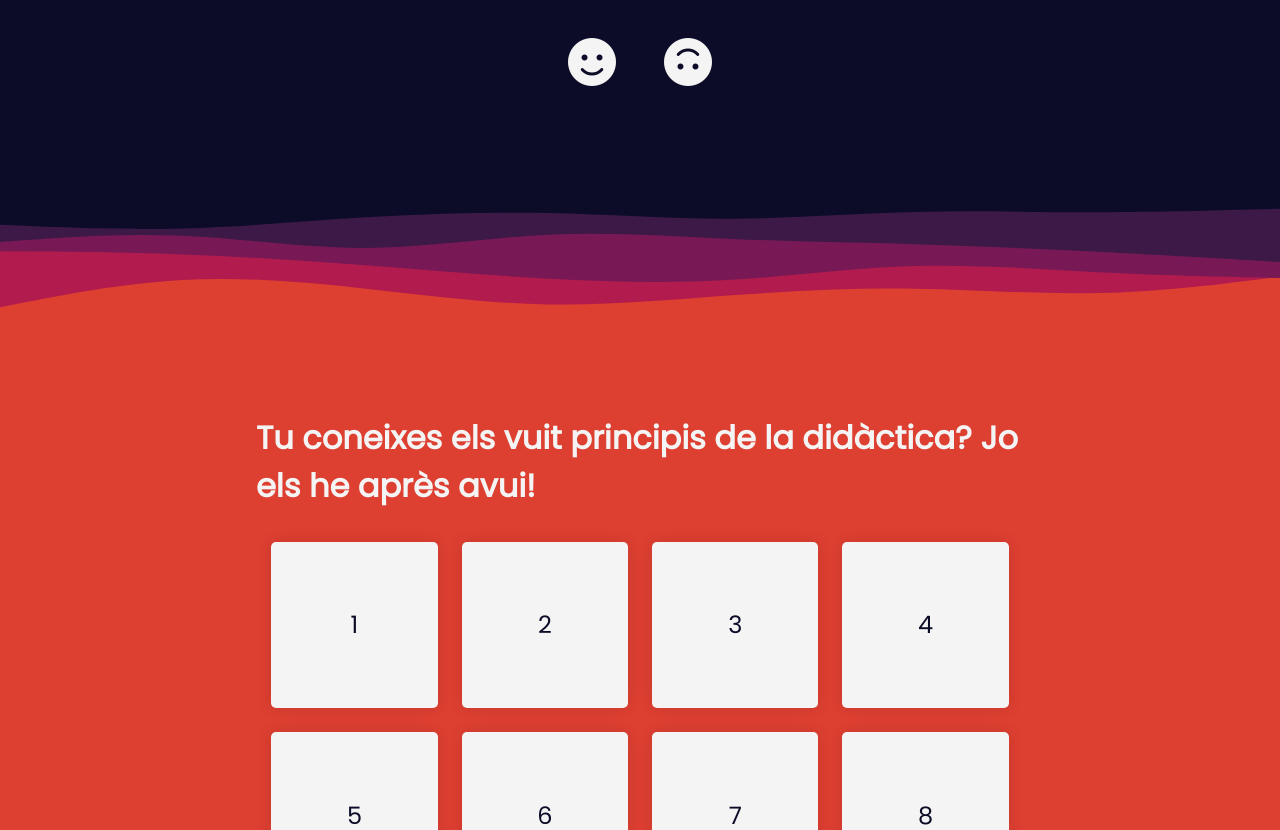
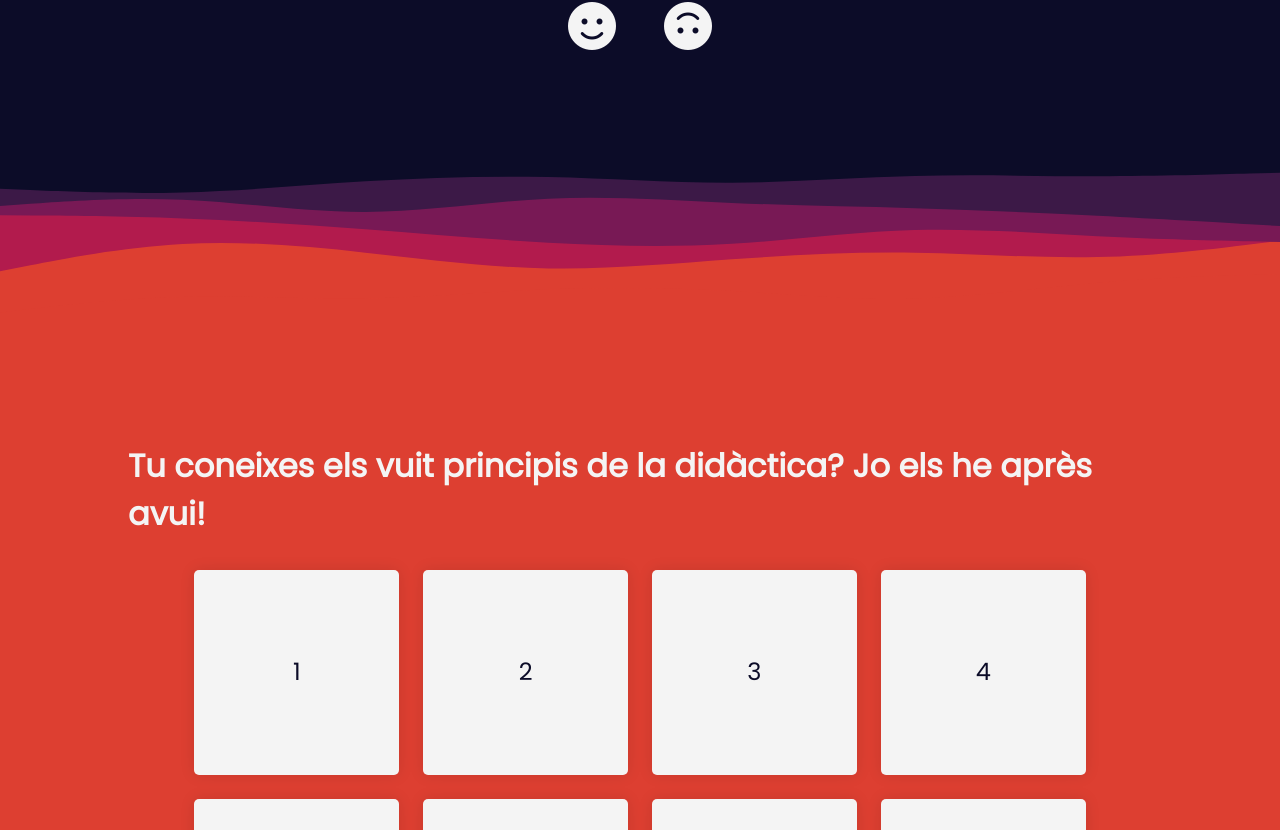
Before and after one commit to quecot/fpa, a React (Vite) app: page / in a window 1280 px wide. Shown: the part 1390-2220 px from the top of the page. Built offline with nearby package versions, Linux system fonts and the light colour scheme.

Commit message:
fix: card group responsiveness

```diff
--- a/src/App.css
+++ b/src/App.css
@@ -48,7 +48,7 @@ section {
   flex-direction: column;
   align-items: center;
   min-height: 400px;
-  padding: 100px 20vw;
+  padding: 100px 10vw;
 }
 
 section > h1 {
@@ -78,8 +78,8 @@ section > p {
 
 .card-container {
   position: relative;
-  width: 13vw;
-  height: 13vw;
+  width: 16vw;
+  height: 16vw;
   cursor: pointer;
 }
 
@@ -90,6 +90,17 @@ section > p {
   transform-style: preserve-3d;
   transition: all 0.5s ease;
   font-size: 1.5rem;
+}
+
+@media only screen and (max-device-width: 480px) {
+  .card-container {
+    width: 135px;
+    height: 135px;
+  }
+
+  .card {
+    font-size: 1rem;
+  }
 }
 
 .card:hover {
--- a/src/App.tsx
+++ b/src/App.tsx
@@ -65,7 +65,7 @@ const App = () => {
       </section>
       <section className="red">
         <div className="wave-dark-red" />
-        <h2 className="section-hidden pt-[8rem]">Tu coneixes els vuit principis de la didàctica? Jo els he après avui!</h2>
+        <h2 className="section-hidden pt-[12rem]">Tu coneixes els vuit principis de la didàctica? Jo els he après avui!</h2>
         <div className="section-hidden pt-8 flex flex-wrap gap-6 justify-center">
           <div className="card-container section-hidden">
             <div className="card">
```
